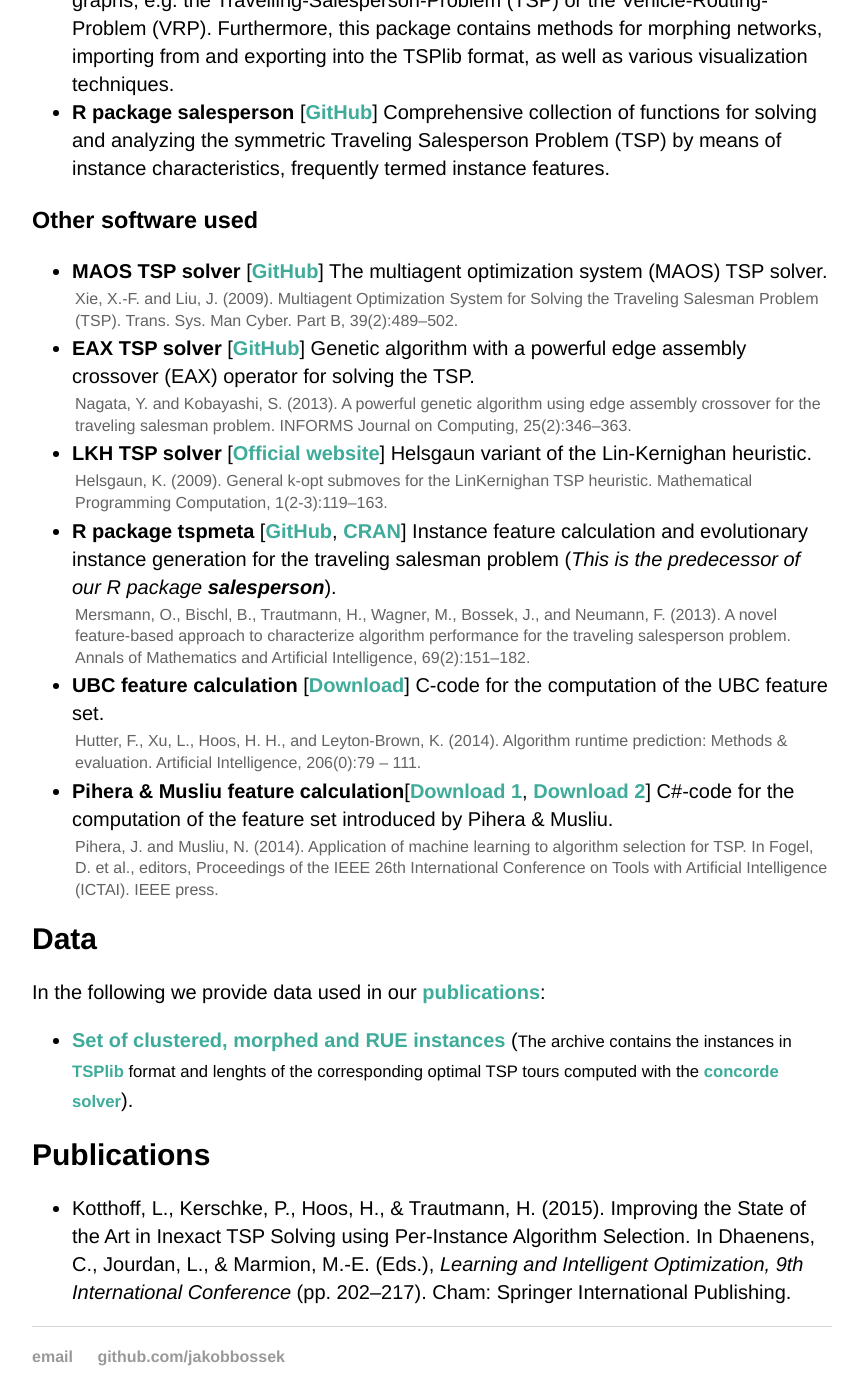
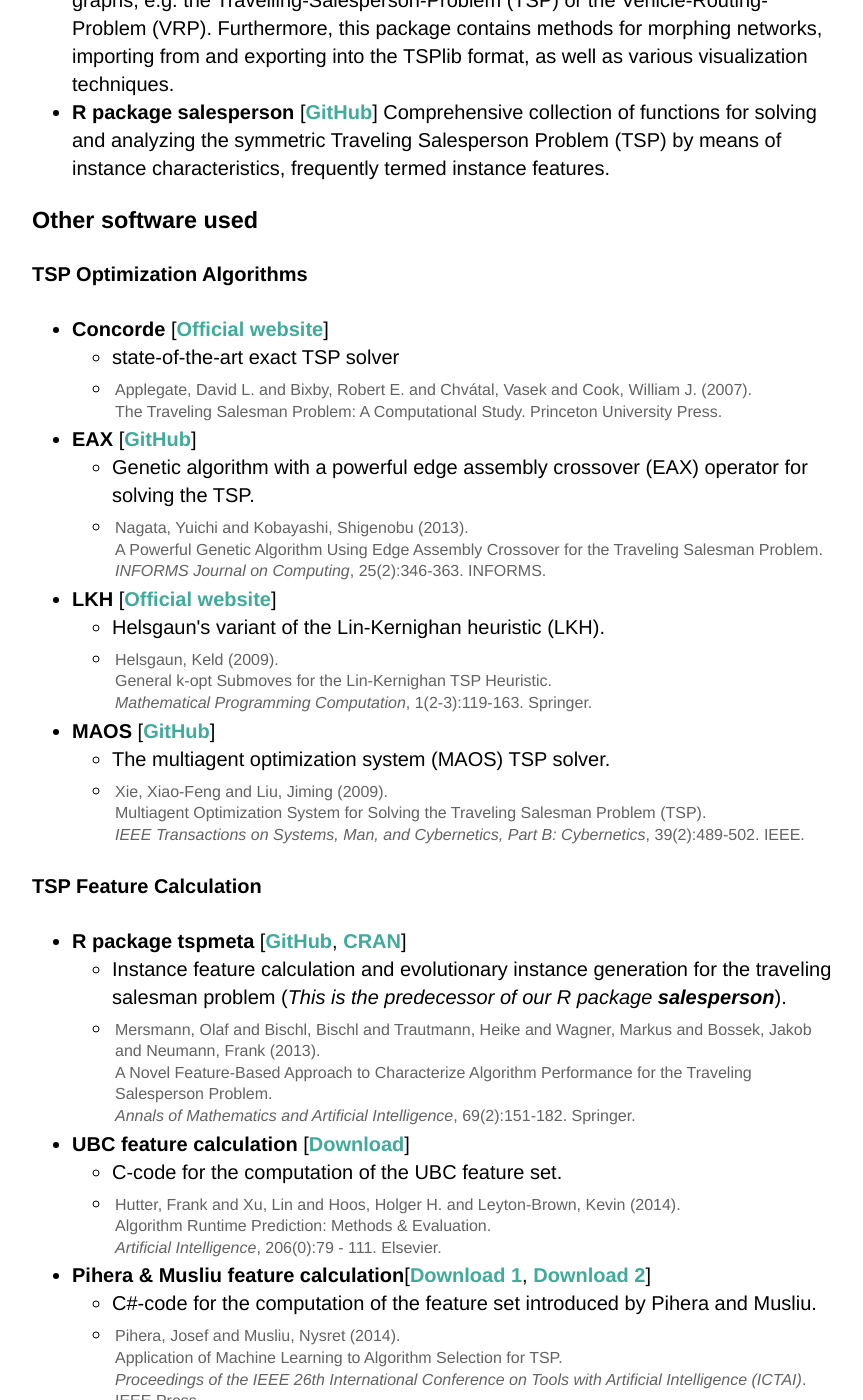
Before and after one commit to tspalgsel/tspalgsel.github.io, a Jekyll site: the page built from index.html, in a window 1280 px wide and 1400 px high, scrolled down 1039 px. Shown: the whole window, without its empty margins (208-1071 px from the left). Built offline with Jekyll 4.4.1, drawn with Linux system fonts in a browser that asks for light colours; some of the changed text lies outside the part shown.

Commit message:
updated algsel website

```diff
--- a/index.html
+++ b/index.html
@@ -33,19 +33,62 @@
 
 <h3>Other software used</h3>
 
+<h4>TSP Optimization Algorithms</h4>
+
 <ul>
-  <li><b>MAOS TSP solver</b> [<a href="https://github.com/wiomax/MAOS- TSP" alt="View GitHub repository">GitHub</a>] The multiagent optimization system (MAOS) TSP solver.
-  <p class="publication">Xie, X.-F. and Liu, J. (2009). Multiagent Optimization System for Solving the Traveling Salesman Problem (TSP). Trans. Sys. Man Cyber. Part B, 39(2):489–502.</p></li>
-  <li><b>EAX TSP solver</b> [<a href="https://github.com/sugia/GA-for-TSP" alt="View GitHub repository">GitHub</a>] Genetic algorithm with a powerful edge assembly crossover (EAX) operator for solving the TSP.
-  <p class="publication">Nagata, Y. and Kobayashi, S. (2013). A powerful genetic algorithm using edge assembly crossover for the traveling salesman problem. INFORMS Journal on Computing, 25(2):346–363.</p></li>
-  <li><b>LKH TSP solver</b> [<a href="http://webhotel4.ruc.dk/~keld/research/LKH/" alt="Navigate to official website">Official website</a>] Helsgaun variant of the Lin-Kernighan heuristic.
-  <p class="publication">Helsgaun, K. (2009). General k-opt submoves for the LinKernighan TSP heuristic. Mathematical Programming Computation, 1(2-3):119–163.</p></li>
-  <li><b>R package tspmeta</b> [<a href="https://github.com/berndbischl/tspmeta" alt="View GitHub repository">GitHub</a>, <a href="https://CRAN.R- project.org/package=tspmeta" alt="Official release on CRAN">CRAN</a>] Instance feature calculation and evolutionary instance generation for the traveling salesman problem (<i>This is the predecessor of our R package <b>salesperson</b></i>).
-  <p class="publication">Mersmann, O., Bischl, B., Trautmann, H., Wagner, M., Bossek, J., and Neumann, F. (2013). A novel feature-based approach to characterize algorithm performance for the traveling salesperson problem. Annals of Mathematics and Artificial Intelligence, 69(2):151–182.</p></li>
-  <li><b>UBC feature calculation</b> [<a href="http://www.cs.ubc.ca/labs/beta/Projects/EPMs/TSP_features_UBC2012.tar.gz" alt="Direct download">Download</a>] C-code for the computation of the UBC feature set.
-  <p class="publication">Hutter, F., Xu, L., Hoos, H. H., and Leyton-Brown, K. (2014). Algorithm runtime prediction: Methods & evaluation. Artificial Intelligence, 206(0):79 – 111.</p></li>
-  <li><b>Pihera &amp; Musliu feature calculation</b>[<a href="http://dbai.tuwien.ac.at/user/pihera/tsp/FeatureComputation_WIN.zip" alt="Direct download">Download 1</a>, <a href="http://dbai.tuwien.ac.at/user/pihera/tsp/tsp-feat.zip" alt="Direct download">Download 2</a>] C#-code for the computation of the feature set introduced by Pihera &amp; Musliu.
-  <p class="publication">Pihera, J. and Musliu, N. (2014). Application of machine learning to algorithm selection for TSP. In Fogel, D. et al., editors, Proceedings of the IEEE 26th International Conference on Tools with Artificial Intelligence (ICTAI). IEEE press.</p></li>
+  <li><b>Concorde</b> [<a href="http://www.math.uwaterloo.ca/tsp/concorde.html" alt="Navigate to official website">Official website</a>]</li>
+  <ul>
+    <li>state-of-the-art exact TSP solver</li>
+    <li><p class="publication">Applegate, David L. and Bixby, Robert E. and Chv&aacute;tal, Vasek and Cook, William J. (2007).<br>
+      The Traveling Salesman Problem: A Computational Study. Princeton University Press.</p></li>
+  </ul>
+  <li><b>EAX</b> [<a href="https://github.com/sugia/GA-for-TSP" alt="View GitHub repository">GitHub</a>]</li>
+  <ul>
+    <li>Genetic algorithm with a powerful edge assembly crossover (EAX) operator for solving the TSP.</li>
+    <li><p class="publication">Nagata, Yuichi and Kobayashi, Shigenobu (2013).<br>
+      A Powerful Genetic Algorithm Using Edge Assembly Crossover for the Traveling Salesman Problem.<br>
+      <em>INFORMS Journal on Computing</em>, 25(2):346-363. INFORMS.</p></li>
+  </ul>
+  <li><b>LKH</b> [<a href="http://webhotel4.ruc.dk/~keld/research/LKH/" alt="Navigate to official website">Official website</a>]</li>
+  <ul>
+    <li>Helsgaun's variant of the Lin-Kernighan heuristic (LKH).</li>
+    <li><p class="publication">Helsgaun, Keld (2009).<br>
+      General k-opt Submoves for the Lin-Kernighan TSP Heuristic.<br>
+      <em>Mathematical Programming Computation</em>, 1(2-3):119-163. Springer.</p></li>
+  </ul>
+  <li><b>MAOS</b> [<a href="https://github.com/wiomax/MAOS- TSP" alt="View GitHub repository">GitHub</a>]</li>
+  <ul>
+    <li>The multiagent optimization system (MAOS) TSP solver.</li>
+    <li><p class="publication">Xie, Xiao-Feng and Liu, Jiming (2009).<br>
+      Multiagent Optimization System for Solving the Traveling Salesman Problem (TSP).<br>
+      <em>IEEE Transactions on Systems, Man, and Cybernetics, Part B: Cybernetics</em>, 39(2):489-502. IEEE.</p></li>
+  </ul>
+</ul>
+
+<h4>TSP Feature Calculation</h4>
+
+<ul>
+  <li><b>R package tspmeta</b> [<a href="https://github.com/berndbischl/tspmeta" alt="View GitHub repository">GitHub</a>, <a href="https://CRAN.R- project.org/package=tspmeta" alt="Official release on CRAN">CRAN</a>] </li>
+  <ul>
+    <li>Instance feature calculation and evolutionary instance generation for the traveling salesman problem (<i>This is the predecessor of our R package <b>salesperson</b></i>).</li>
+    <li><p class="publication">Mersmann, Olaf and Bischl, Bischl and Trautmann, Heike and Wagner, Markus and Bossek, Jakob and Neumann, Frank (2013).<br>
+      A Novel Feature-Based Approach to Characterize Algorithm Performance for the Traveling Salesperson Problem.<br>
+      <em>Annals of Mathematics and Artificial Intelligence</em>, 69(2):151-182. Springer.</p></li>
+  </ul>
+  <li><b>UBC feature calculation</b> [<a href="http://www.cs.ubc.ca/labs/beta/Projects/EPMs/TSP_features_UBC2012.tar.gz" alt="Direct download">Download</a>]</li>
+  <ul>
+    <li>C-code for the computation of the UBC feature set.</li>
+    <li><p class="publication">Hutter, Frank and Xu, Lin and Hoos, Holger H. and Leyton-Brown, Kevin (2014).<br>
+      Algorithm Runtime Prediction: Methods & Evaluation.<br>
+      <em>Artificial Intelligence</em>, 206(0):79 - 111. Elsevier.</p></li>
+  </ul>
+  <li><b>Pihera &amp; Musliu feature calculation</b>[<a href="http://dbai.tuwien.ac.at/user/pihera/tsp/FeatureComputation_WIN.zip" alt="Direct download">Download 1</a>, <a href="http://dbai.tuwien.ac.at/user/pihera/tsp/tsp-feat.zip" alt="Direct download">Download 2</a>]</li>
+  <ul>
+    <li>C#-code for the computation of the feature set introduced by Pihera and Musliu.</li>
+    <li><p class="publication">Pihera, Josef and Musliu, Nysret (2014).<br>
+      Application of Machine Learning to Algorithm Selection for TSP.<br>
+      <em>Proceedings of the IEEE 26th International Conference on Tools with Artificial Intelligence (ICTAI)</em>. IEEE Press.</p></li>
+  </ul>
 </ul>
 
 <h2 id="data">Data</h2>
@@ -60,5 +103,13 @@
 <h2 id="publications">Publications</h2>
 
 <ul>
-  <li>Kotthoff, L., Kerschke, P., Hoos, H., & Trautmann, H. (2015). Improving the State of the Art in Inexact TSP Solving using Per-Instance Algorithm Selection. In Dhaenens, C., Jourdan, L., & Marmion, M.-E. (Eds.), <em>Learning and Intelligent Optimization, 9th International Conference</em> (pp. 202–217). Cham: Springer International Publishing.</li>
+  <li>Kerschke, Pascal and Kotthoff, Lars and Bossek, Jakob and Hoos, Holger H. and Trautmann, Heike (2017).<br>
+    Leveraging TSP Solver Complementarity through Machine Learning.<br>
+    <em>Evolutionary Computation Journal</em> (pp. 1-24). MIT Press.<br>
+    [<a href="https://www.mitpressjournals.org/doi/abs/10.1162/evco_a_00215" alt="View Publication">View Publication</a>]</li><br>
+  <li>Kotthoff, Lars and Kerschke, Pascal and Hoos, Holger H. and Trautmann, Heike (2015).<br>
+    Improving the State of the Art in Inexact TSP Solving using Per-Instance Algorithm Selection.<br>
+    Dhaenens, Clarisse and Jourdan, Laetitia and Marmion, Marie-El&eacute;onore (Eds.),<br>
+    <em>Learning and Intelligent Optimization, 9th International Conference</em> (pp. 202-217). Springer International Publishing.<br>
+    [<a href="https://link.springer.com/chapter/10.1007/978-3-319-19084-6_18" alt="View Publication">View Publication</a>, <a href="https://citation-needed.springer.com/v2/references/10.1007/978-3-319-19084-6_18?format=bibtex&flavour=citation" alt="BibTex">BibTex</a>]</li>
 </ul>
```
Also changed, not shown: other parts of index.html (+5 -5 lines).
